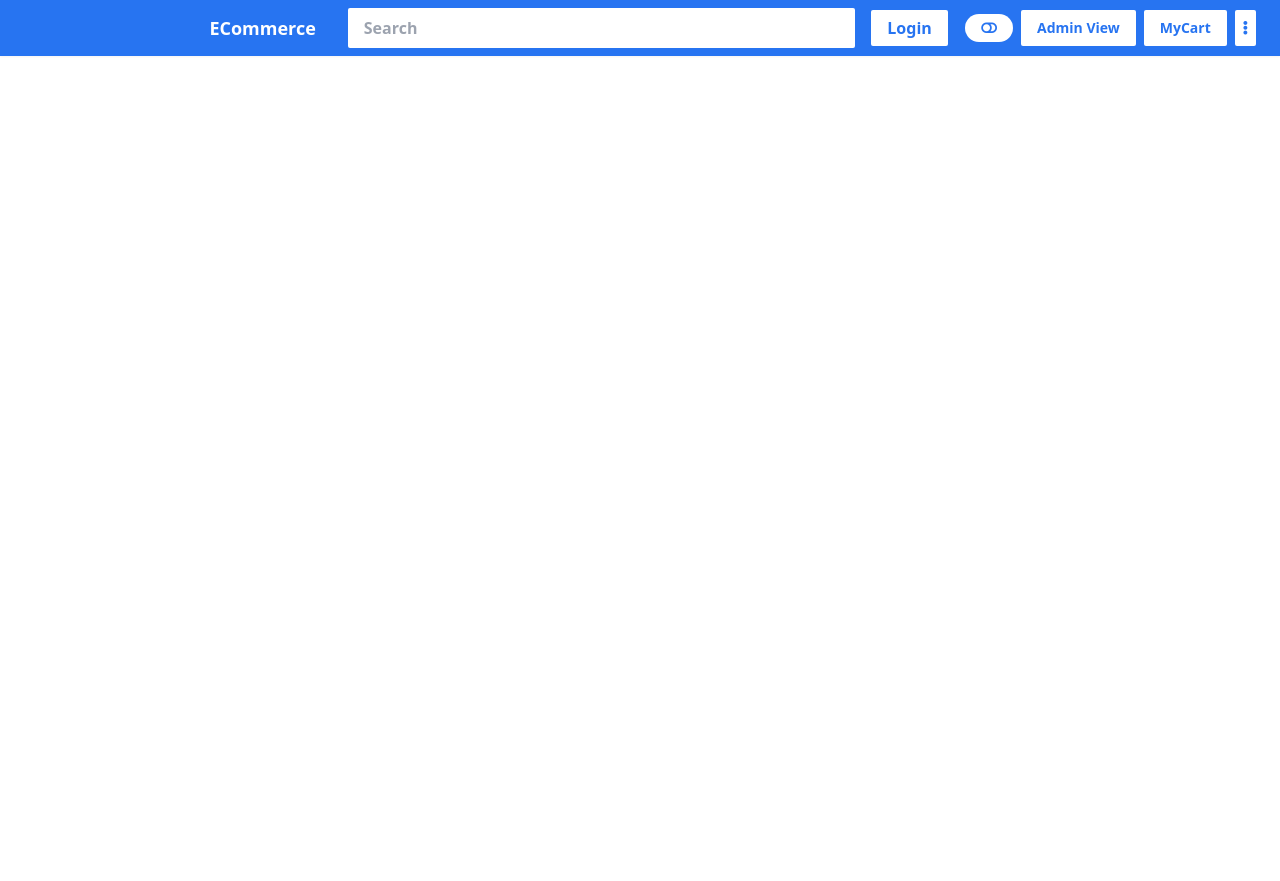
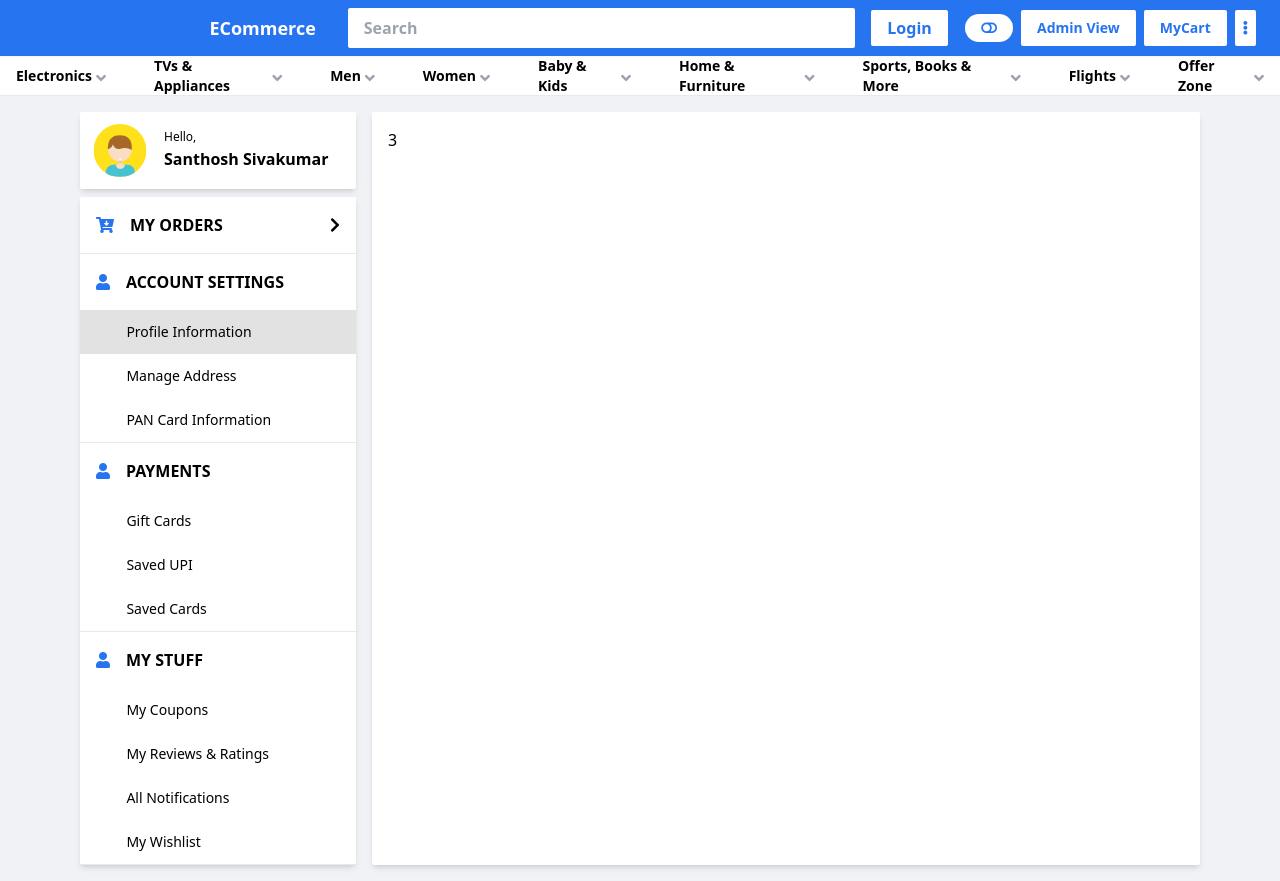
Before and after one commit to santhoshsivkumar/06-FlipkartClone, a React (Vite) app in the folder frontend/: page /myprofile in a window 1280 px wide. Before the commit the page ends 800 px from the top, so only its background shows below. Built offline with nearby package versions, Linux system fonts and the light colour scheme.

Commit message:
"Added new CSS variables and styles, and updated App.tsx to include new routes and components"

```diff
--- a/frontend/src/App.css
+++ b/frontend/src/App.css
@@ -21,6 +21,8 @@ html {
   --header-color: #2774f1;
   --btn-bg-hover: #0a7b1d;
   --btn-bg: #199923;
+  --light-hover-bg: #45464a;
+  --dark-hover-bg: #e2e2e2;
 }
 [data-theme="light"] {
   --body-color: var(--dark-bg-color);
@@ -28,6 +30,7 @@ html {
   --container-color: var(--light-container-color);
   --btn-hover-color: var(--light-btn-hover-color);
   --border-color: var(--dark-border-color);
+  --hover-bg: var(--light-hover-bg);
 }
 [data-theme="dark"] {
   --body-color: var(--light-bg-color);
@@ -35,4 +38,5 @@ html {
   --container-color: var(--dark-container-color);
   --btn-hover-color: var(--dark-btn-hover-color);
   --border-color: var(--light-border-color);
+  --hover-bg: var(--dark-hover-bg);
 }
--- a/frontend/src/App.tsx
+++ b/frontend/src/App.tsx
@@ -8,6 +8,9 @@ import Navbar from "./components/HomePage/Navbar.tsx";
 import "./App.css";
 import ScrollToTop from "./components/ScrollToTop.tsx";
 import ProductCollection from "./pages/ProductCollection.tsx";
+import MyProfile from "./pages/MyProfile.tsx";
+import MyCart from "./pages/MyCart.tsx";
+import Checkout from "./pages/Checkout.tsx";
 const App = () => {
   return (
     <>
@@ -18,6 +21,10 @@ const App = () => {
           <Route path="/" element={<Home />} />
           <Route path="/login" element={<LoginPage />} />
           <Route path="/admin view" element={<Admin />} />
+          <Route path="/myprofile/" element={<MyProfile />} />
+          <Route path="/mycart" element={<MyCart />} />
+          <Route path="/checkout" element={<Checkout />} />
+
           <Route
             path="/products/create"
             element={<ProductForm mode="create" />}
--- /dev/null
+++ b/frontend/src/components/MyProfilePage/UtilityComponent.tsx
@@ -0,0 +1,33 @@
+interface Section {
+  title: string;
+  items: string[];
+  active: string;
+  setActive: any;
+}
+
+const UtilityComponent = ({ title, items, active, setActive }: Section) => {
+  return (
+    <div className="flex flex-col theme_border border-b-[1px]">
+      <a className="flex flex-row gap-4 p-4 w-full items-center theme_hover cursor-pointer">
+        <i className="fa fa-user theme_color" aria-hidden="true"></i>
+        <h2 className="font-semibold">{title}</h2>
+      </a>
+      <div className="flex flex-col justify-center">
+        {items.map((item, index) => (
+          <a
+            href="#"
+            key={index}
+            className={`${
+              active === item ? "profile_item_bg" : ""
+            } theme_hover_bg px-[2.9rem] py-3 text-sm`}
+            onClick={() => setActive(item)}
+          >
+            {item}
+          </a>
+        ))}
+      </div>
+    </div>
+  );
+};
+
+export default UtilityComponent;
--- /dev/null
+++ b/frontend/src/pages/Checkout.tsx
@@ -0,0 +1,5 @@
+const Checkout = () => {
+  return <div>Checkout</div>;
+};
+
+export default Checkout;
--- /dev/null
+++ b/frontend/src/pages/MyCart.tsx
@@ -0,0 +1,5 @@
+const MyCart = () => {
+  return <div>MyCart</div>;
+};
+
+export default MyCart;
--- /dev/null
+++ b/frontend/src/pages/MyProfile.tsx
@@ -0,0 +1,74 @@
+import FilterBar from "../components/FilterBar";
+import ProfileImg from "../assets/profile-pic-male_4811a1.svg";
+import { useState } from "react";
+import {
+  AccountSettingsItems,
+  MyStuffItems,
+  PaymentsItems,
+} from "../static/Data";
+import UtilityComponent from "../components/MyProfilePage/UtilityComponent";
+
+const MyProfile = () => {
+  const [active, setActive] = useState("Profile Information");
+  return (
+    <>
+      <FilterBar />
+      <div className="flex w-full min-h-[87vh] theme_text theme px-20 gap-4 p-4 ">
+        {/* left */}
+        <div className="lg:w-[25%] h-full flex flex-col gap-2 ">
+          <div className="h-[11.5%] flex gap-4 shadow-md  items-center rounded-sm theme_border p-3 theme_container">
+            <img
+              src={ProfileImg}
+              alt="Default Profile Image"
+              className="w-[3.5rem] h-[3.3rem]"
+            />
+            <div className="flex flex-col gap-[2px]">
+              <span className="text-xs">Hello,</span>
+              <span className="font-semibold text-md ">Santhosh Sivakumar</span>
+            </div>
+          </div>
+          <div className="h-[85%] shadow-md rounded-sm theme_border theme_container">
+            {/* 2nd */}
+            <div className="flex items-center gap-4 theme_border border-b-[1px] p-4">
+              <i
+                className="fa fa-cart-arrow-down theme_color"
+                aria-hidden="true"
+              ></i>
+              <a className="flex justify-between w-full items-center theme_hover cursor-pointer">
+                <h2 className="font-semibold ">MY ORDERS</h2>
+                <i
+                  className="fa fa-chevron-right theme_text"
+                  aria-hidden="true"
+                ></i>
+              </a>
+            </div>
+            {/* 3rd */}
+            <UtilityComponent
+              title="ACCOUNT SETTINGS"
+              items={AccountSettingsItems}
+              active={active}
+              setActive={setActive}
+            />
+            <UtilityComponent
+              title="PAYMENTS"
+              items={PaymentsItems}
+              active={active}
+              setActive={setActive}
+            />
+            <UtilityComponent
+              title="MY STUFF"
+              items={MyStuffItems}
+              active={active}
+              setActive={setActive}
+            />
+          </div>
+        </div>
+        <div className="lg:w-[75%] shadow-md rounded-sm theme_border p-4 theme_container">
+          3
+        </div>
+      </div>
+    </>
+  );
+};
+
+export default MyProfile;
--- a/frontend/src/static/Data.tsx
+++ b/frontend/src/static/Data.tsx
@@ -42,3 +42,16 @@ export const SortByItems = [
   "Price -- High to Low",
   "Newest First",
 ];
+export const AccountSettingsItems = [
+  "Profile Information",
+  "Manage Address",
+  "PAN Card Information",
+];
+
+export const PaymentsItems = ["Gift Cards", "Saved UPI", "Saved Cards"];
+export const MyStuffItems = [
+  "My Coupons",
+  "My Reviews & Ratings",
+  "All Notifications",
+  "My Wishlist",
+];
--- a/frontend/src/styles/styles.css
+++ b/frontend/src/styles/styles.css
@@ -33,6 +33,15 @@
 .theme_bg {
   background-color: var(--header-color);
 }
+.theme_hover:hover {
+  color: var(--header-color);
+}
+.profile_item_bg {
+  background-color: var(--hover-bg);
+}
+.theme_hover_bg:hover {
+  background-color: var(--hover-bg);
+}
 .product_card:hover {
   border-color: var(--header-color);
 }
```
Also changed, not shown: frontend/src/assets/profile-pic-male_4811a1.svg (added).
